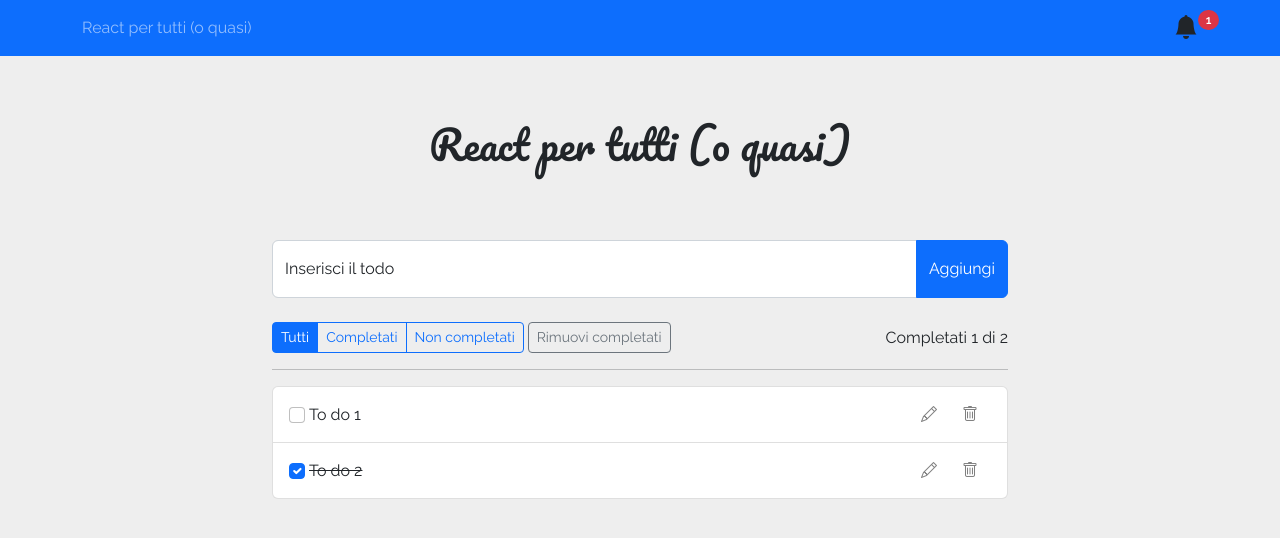
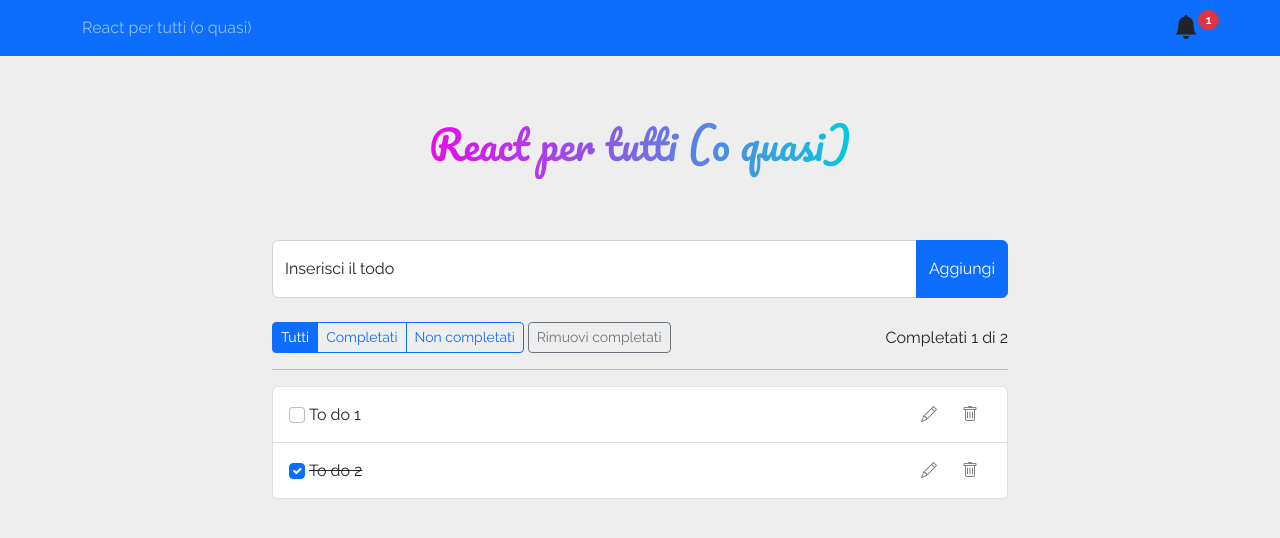
Before and after one commit to SimoneMicheli/course-react-per-tutti, a React (Create React App) app: page / in a window 1280 px wide. Shown: the top 538 px of the page. Built offline with nearby package versions, Linux system fonts and the light colour scheme.

Commit message:
style: change title background

```diff
--- a/src/App.css
+++ b/src/App.css
@@ -8,7 +8,14 @@
 
 .page-title{
   font-family: "Pacifico", coursive;
-  margin: 4rem 0 4rem 0;
+  padding: 4rem 0 4rem 0;
+}
+
+.page-title span{
+  background-clip: text;
+  text-fill-color: transparent;
+  -webkit-text-fill-color: transparent;
+  background-image: linear-gradient(90deg, rgba(232,12,235,1) 0%, rgba(8,199,222,1) 100%);
 }
 
 .edit::before{
--- a/src/App.tsx
+++ b/src/App.tsx
@@ -70,9 +70,11 @@
       </nav>
 
       <div className="container">
-        <section className="row justify-content-center page-title">
+        <section className="row justify-content-center ">
           <div className="col-12 col-lg-6 text-center">
-            <h1>React per tutti (o quasi)</h1>
+            <h1 className="page-title">
+              <span>React per tutti (o quasi)</span>
+            </h1>
           </div>
         </section>
 
```
